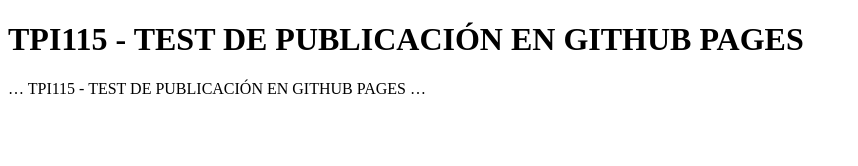
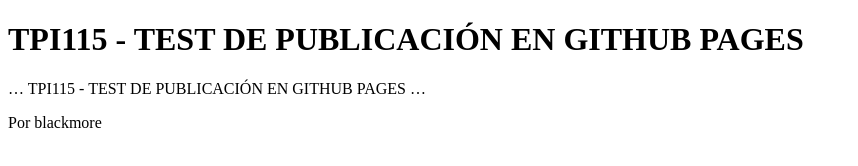
Before and after one commit to juanBM-1122/2_week_guia_21c, a plain HTML site: page index.html in a window 1280 px wide. Shown: the whole page, without its empty margins (0-858 px from the left). Drawn offline with Linux system fonts and the light colour scheme.

Commit message:
Update index.html

```diff
--- a/index.html
+++ b/index.html
@@ -10,5 +10,6 @@
      <h1>TPI115 - TEST DE PUBLICACIÓN EN GITHUB PAGES</h1>
 
      <p>… TPI115 - TEST DE PUBLICACIÓN EN GITHUB PAGES …</p>
+	<p>Por blackmore</p>
 </body>
 </html>
```
